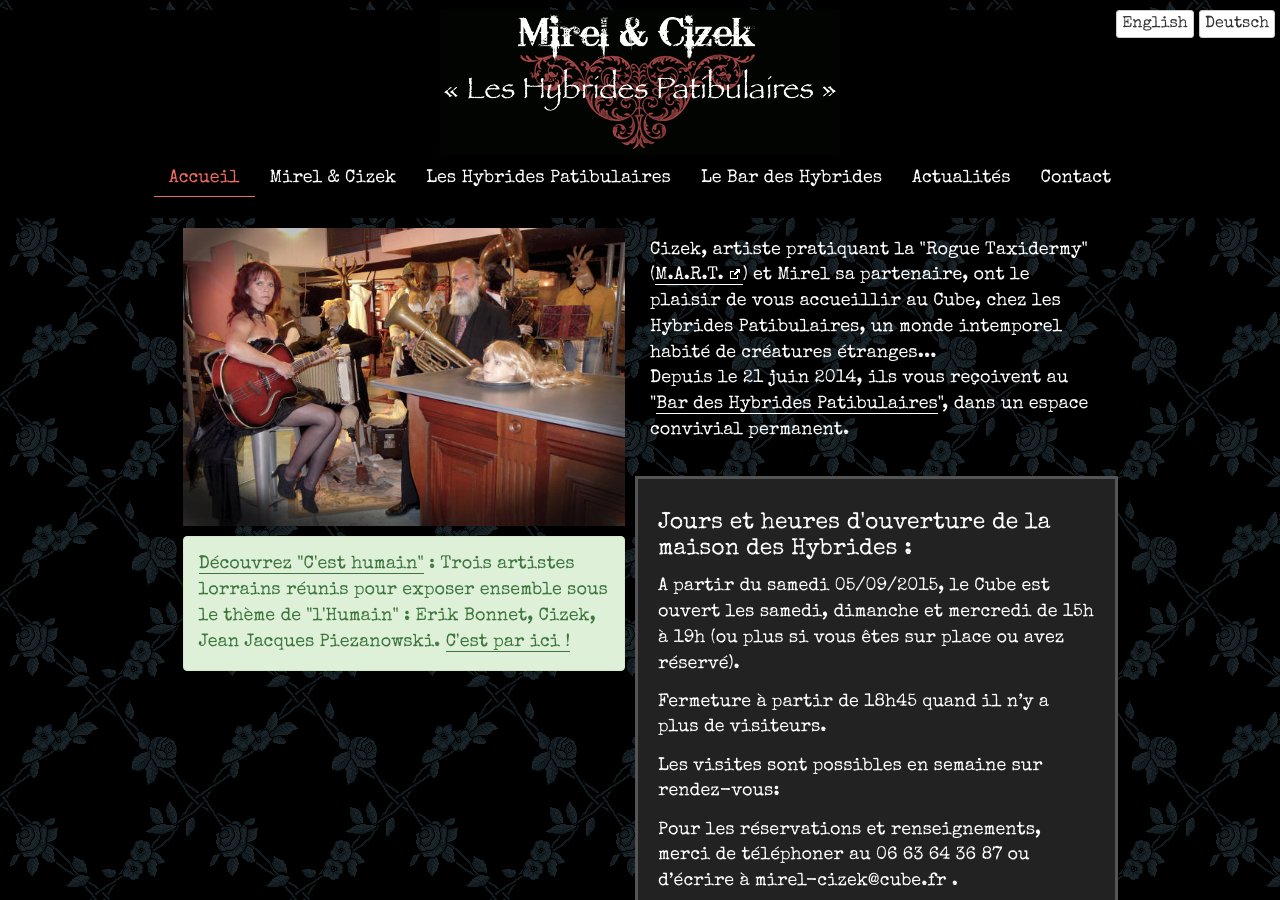
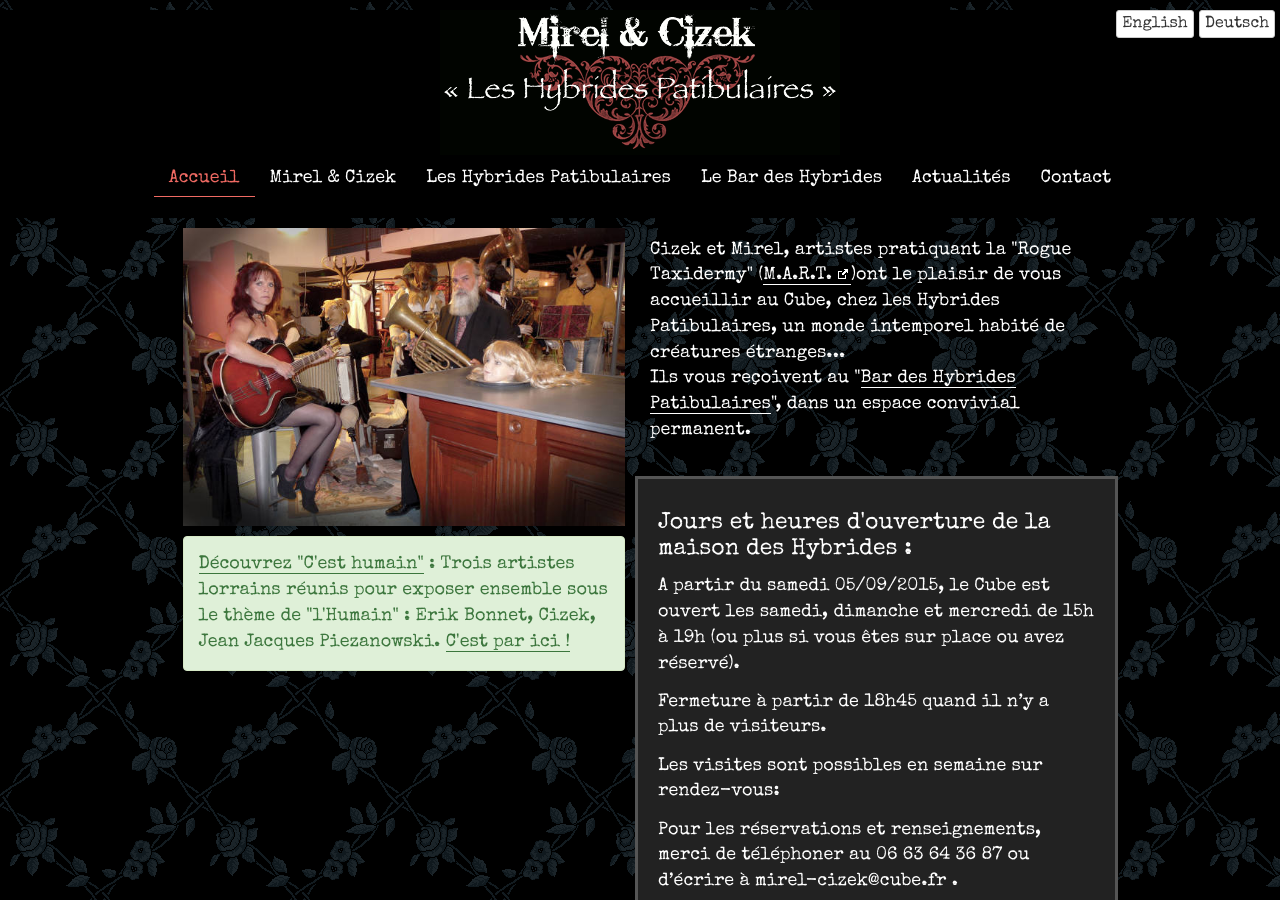
Before and after one commit to le-cube/le-cube.github.io, a Jekyll site: the page built from index.html, in a window 1280 px wide and 900 px high. Built offline with Jekyll 4.4.1, drawn with Linux system fonts in a browser that asks for light colours.

Commit message:
Update index.html

```diff
--- a/index.html
+++ b/index.html
@@ -15,8 +15,8 @@ weight : 10
     </div>
     <div class="col-md-6 homeText">
       <p>
-        Cizek, artiste pratiquant la "Rogue Taxidermy" (<a href="http://www.roguetaxidermy.com/">M.A.R.T.</a>) et Mirel sa partenaire, ont le plaisir de vous accueillir au Cube, chez les Hybrides Patibulaires, un monde intemporel habité de créatures étranges... <br>
-        Depuis le 21 juin 2014, ils vous reçoivent au "<a href="./le-bar-des-hybrides.html">Bar des Hybrides Patibulaires</a>", dans un espace convivial permanent.
+        Cizek et Mirel, artistes pratiquant la "Rogue Taxidermy" (<a href="http://www.roguetaxidermy.com/">M.A.R.T.</a>)ont le plaisir de vous accueillir au Cube, chez les Hybrides Patibulaires, un monde intemporel habité de créatures étranges... <br>
+        Ils vous reçoivent au "<a href="./le-bar-des-hybrides.html">Bar des Hybrides Patibulaires</a>", dans un espace convivial permanent.
       </p>
       {% include _horaires.html %}
     </div>
```
